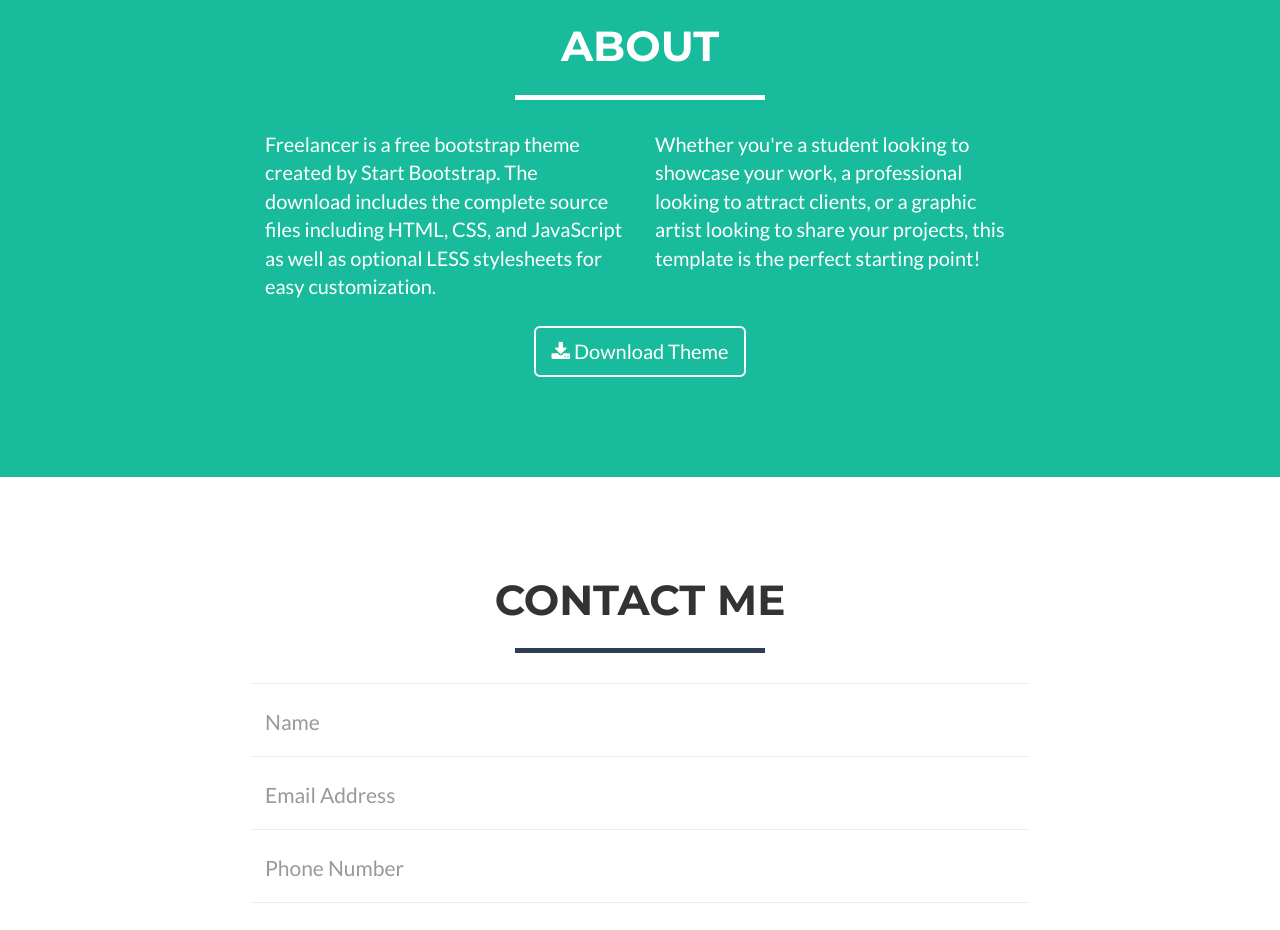
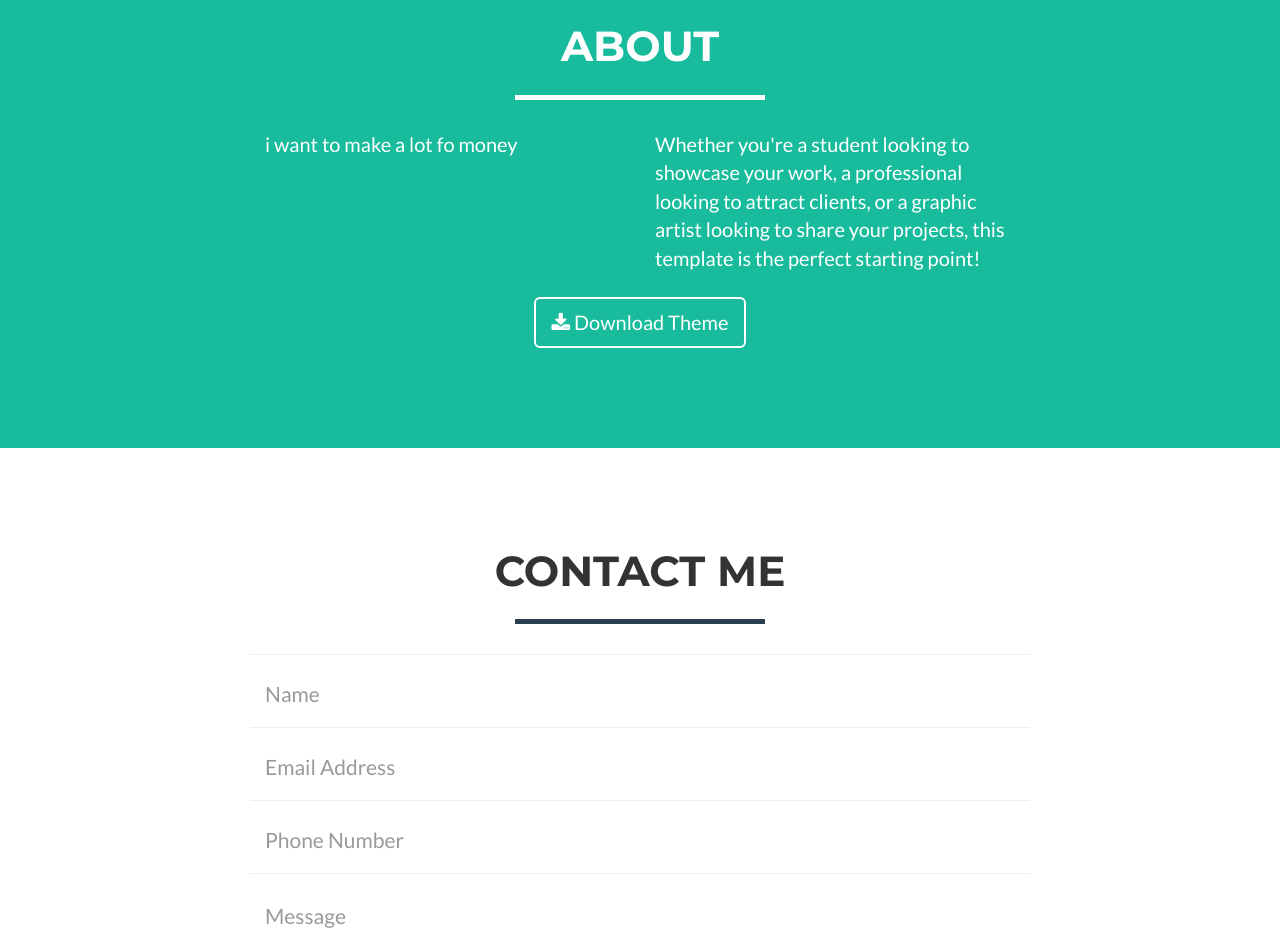
Before and after one commit to 103305047/myWEB, a website: page index.html in a window 1280 px wide. Shown: the part 1800-2730 px from the top of the page. Drawn offline with nearby package versions, Linux system fonts and the light colour scheme.

Commit message:
delete and add

```diff
--- a/index.html
+++ b/index.html
@@ -167,7 +167,7 @@
             </div>
             <div class="row">
                 <div class="col-lg-4 col-lg-offset-2">
-                    <p>Freelancer is a free bootstrap theme created by Start Bootstrap. The download includes the complete source files including HTML, CSS, and JavaScript as well as optional LESS stylesheets for easy customization.</p>
+                    <p>i want to make a lot fo money</p>
                 </div>
                 <div class="col-lg-4">
                     <p>Whether you're a student looking to showcase your work, a professional looking to attract clients, or a graphic artist looking to share your projects, this template is the perfect starting point!</p>
```
Also changed, not shown: 1 other file.
